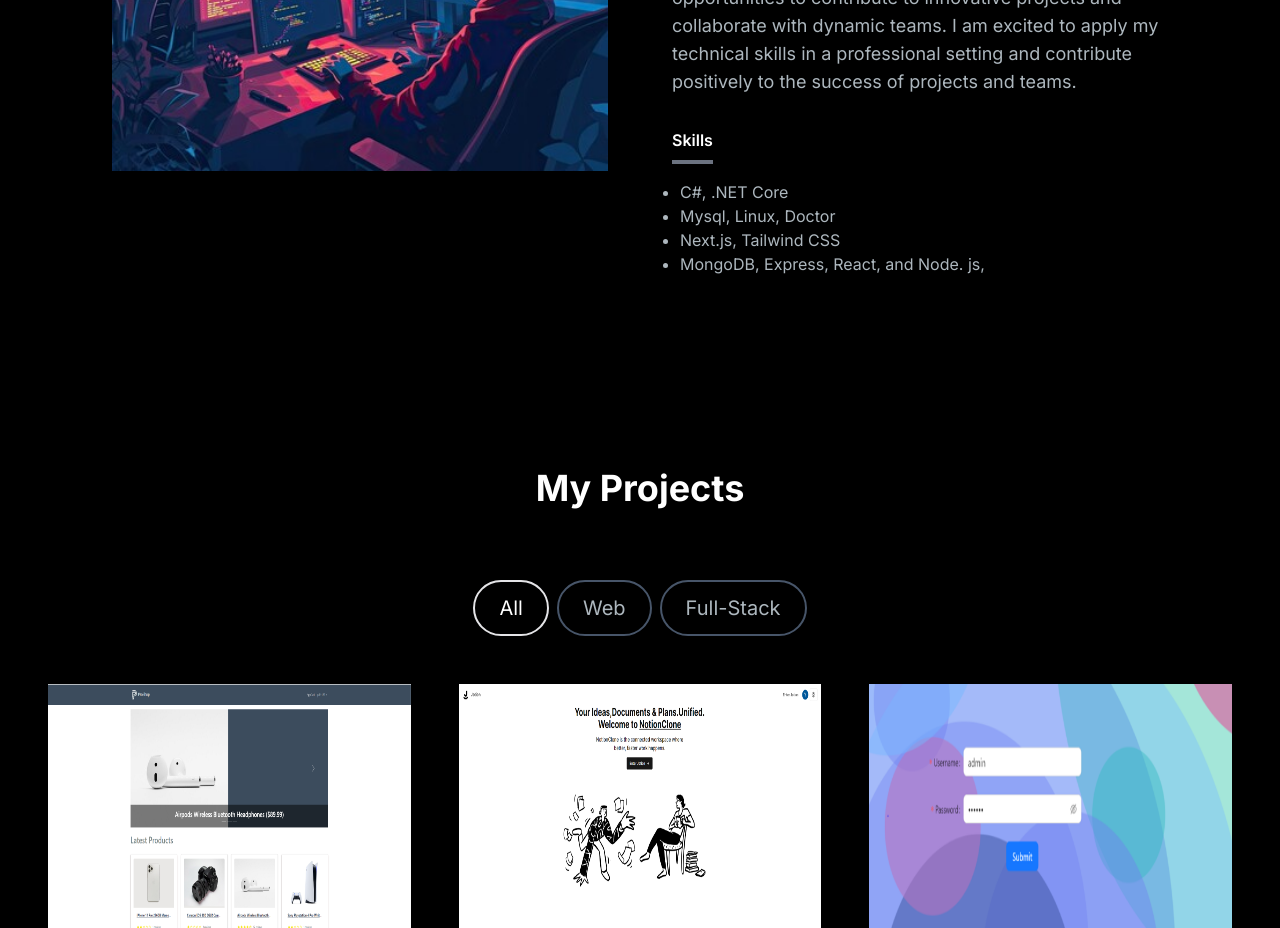
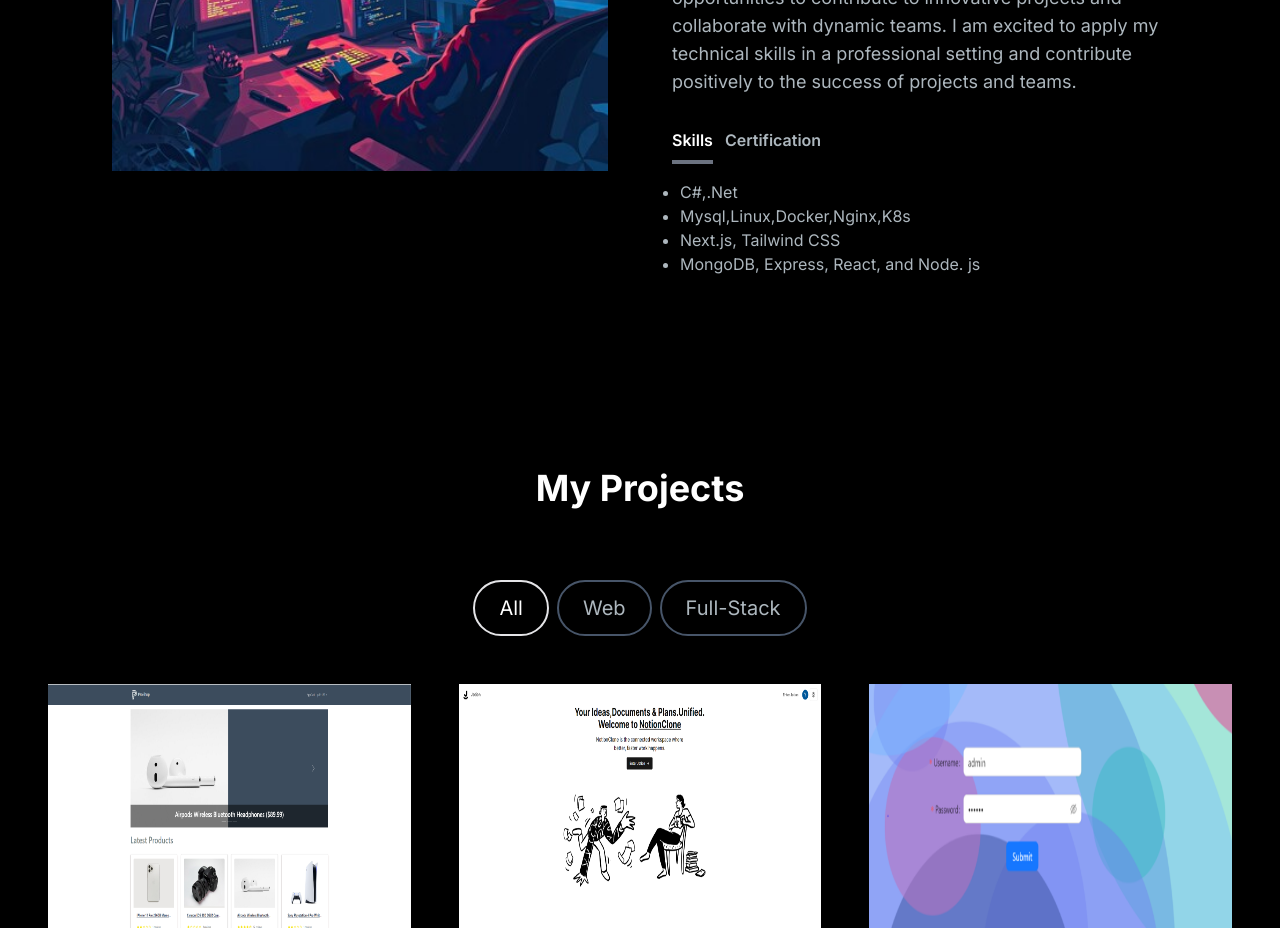
Before and after one commit to YanzeLiiiiiiiiii/NextJS-Portfolio, a Next.js app: page / in a window 1280 px wide. Shown: the part 900-1828 px from the top of the page. Built offline with nearby package versions, Linux system fonts and the light colour scheme.

Commit message:
Some Updates

```diff
--- a/src/components/About/About.jsx
+++ b/src/components/About/About.jsx
@@ -9,22 +9,22 @@ const TAB_DATA = [
         id: "skills",
         content: (
             <ul className="list-disc pl-2 text-[#ADB7BE]">
-                <li>C#,   .NET Core</li>
-                <li>Mysql, Linux, Doctor</li>
+                <li>C#,.Net</li>
+                <li>Mysql,Linux,Docker,Nginx,K8s </li>
                 <li>Next.js, Tailwind CSS</li>
-                <li>MongoDB,  Express,  React, and  Node. js,</li>
+                <li>MongoDB,  Express,  React, and  Node. js</li>
             </ul>
         ),
     },
-    // {
-    //     title: "Certification",
-    //     id: "certification",
-    //     content: (
-    //         <ul className="list-disc pl-2 text-[#ADB7BE]">
-    //             <li>AWS Certified Solutions Architect - Associater</li>
-    //         </ul>
-    //     ),
-    // },
+    {
+        title: "Certification",
+        id: "certification",
+        content: (
+            <ul className="list-disc pl-2 text-[#ADB7BE]">
+                <li>AWS Certified Solutions Architect - Associater</li>
+            </ul>
+        ),
+    },
 ];
 
 
@@ -62,12 +62,12 @@ export default function About() {
                             Skills
                         </TabBu>
 
-                        {/* <TabBu selectTab={() => {
+                        <TabBu selectTab={() => {
                             changeHandler('certification')
                         }}
                             active={tab === 'certification'}>
                             Certification
-                        </TabBu> */}
+                        </TabBu>
                     </div>
                     <div className='mt-4'>
                         {TAB_DATA.find(item => item.id === tab).content}
```
